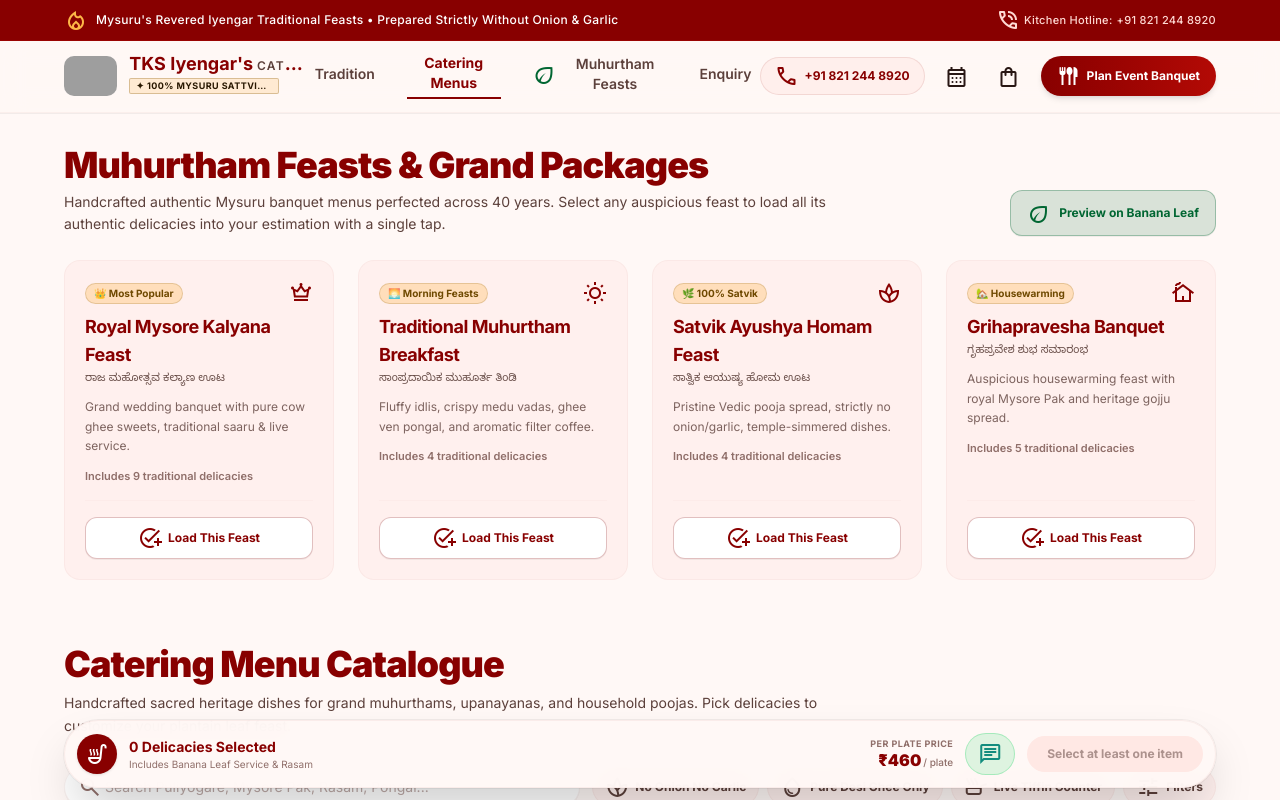
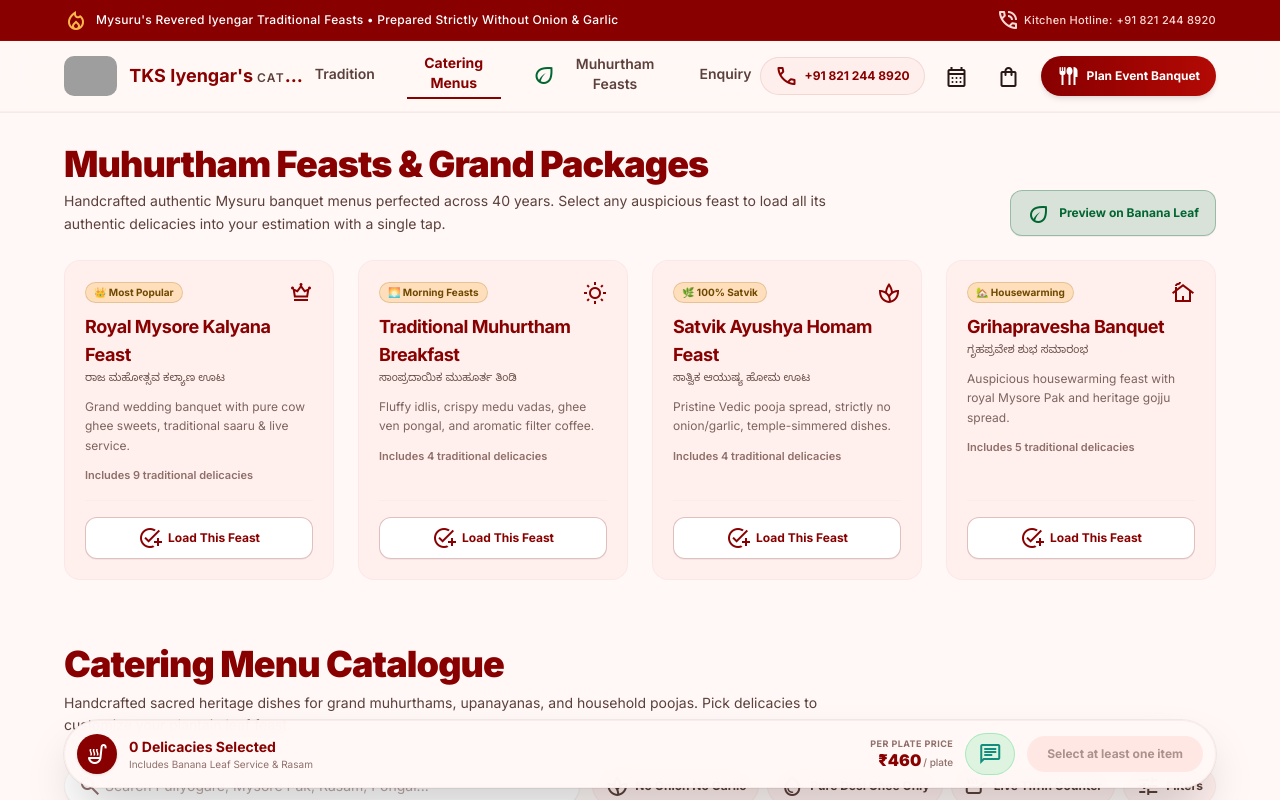
Before and after one commit to CMAtreya/catering, a React (Vite) app in the folder tks-catering/: page / in a window 1280 px wide. Shown: the top 800 px of the page. Built offline with nearby package versions, Linux system fonts and the light colour scheme; grey boxes are pictures that could not be loaded; a web font is replaced by a local one.

Commit message:
style(customer): remove 100% Mysuru Sattvic Heritage badge from sticky navbar

```diff
--- a/tks-catering/src/pages/customer/CataloguePage.tsx
+++ b/tks-catering/src/pages/customer/CataloguePage.tsx
@@ -247,9 +247,6 @@ export const CataloguePage: React.FC = () => {
                 TKS Iyengar's<br className="hidden xs:inline" />
                 <span className="text-[10px] sm:text-xs uppercase font-sans tracking-widest text-on-surface-variant font-semibold ml-1 xs:ml-0">Catering</span>
               </h1>
-              <span className="inline-block text-[8px] sm:text-[9px] bg-secondary-container/20 text-on-secondary-fixed border border-secondary/30 px-1.5 py-0.2 rounded-xs font-bold uppercase tracking-wider truncate max-w-[150px] xs:max-w-none">
-                ✦ 100% Mysuru Sattvic Heritage
-              </span>
             </div>
           </div>
 
```
